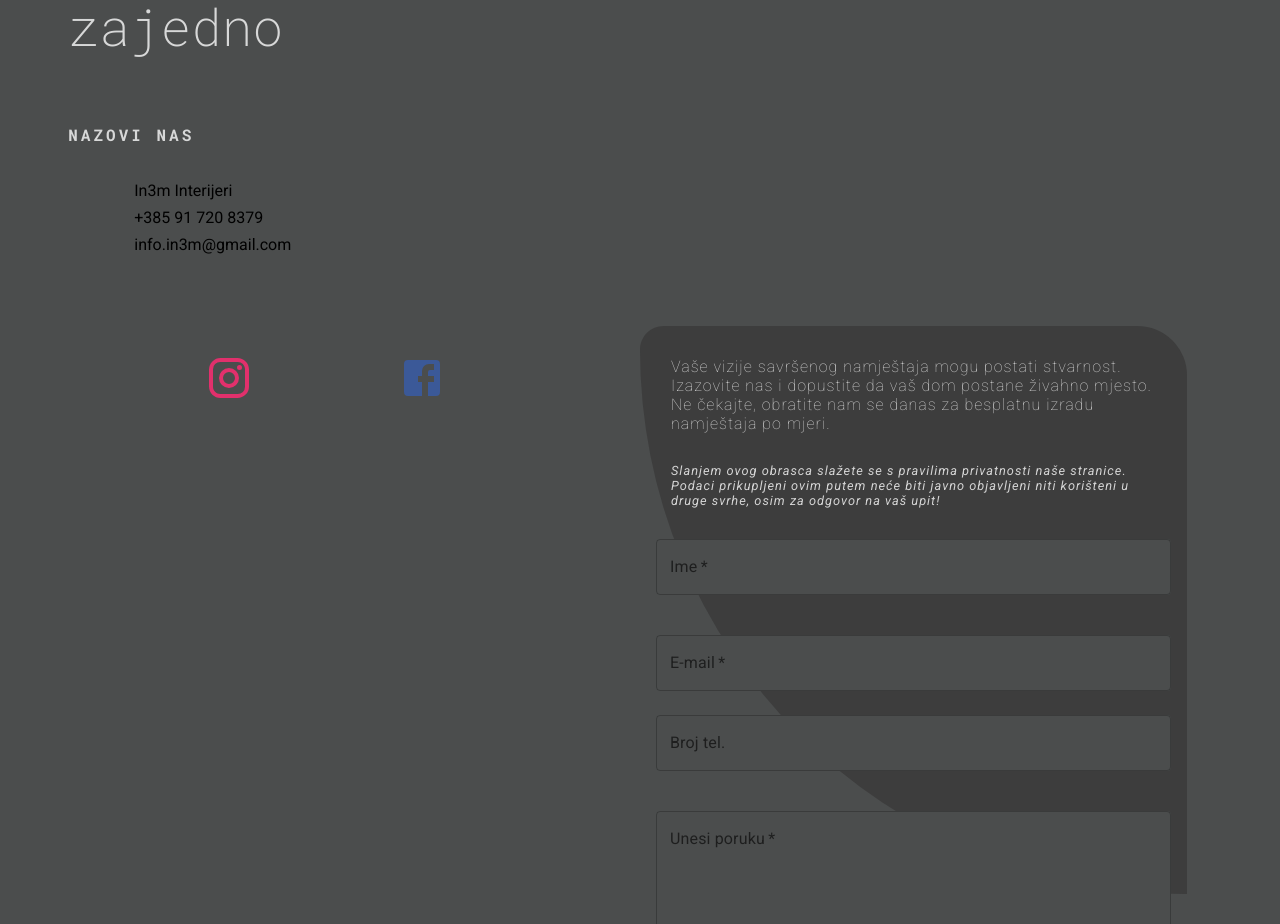
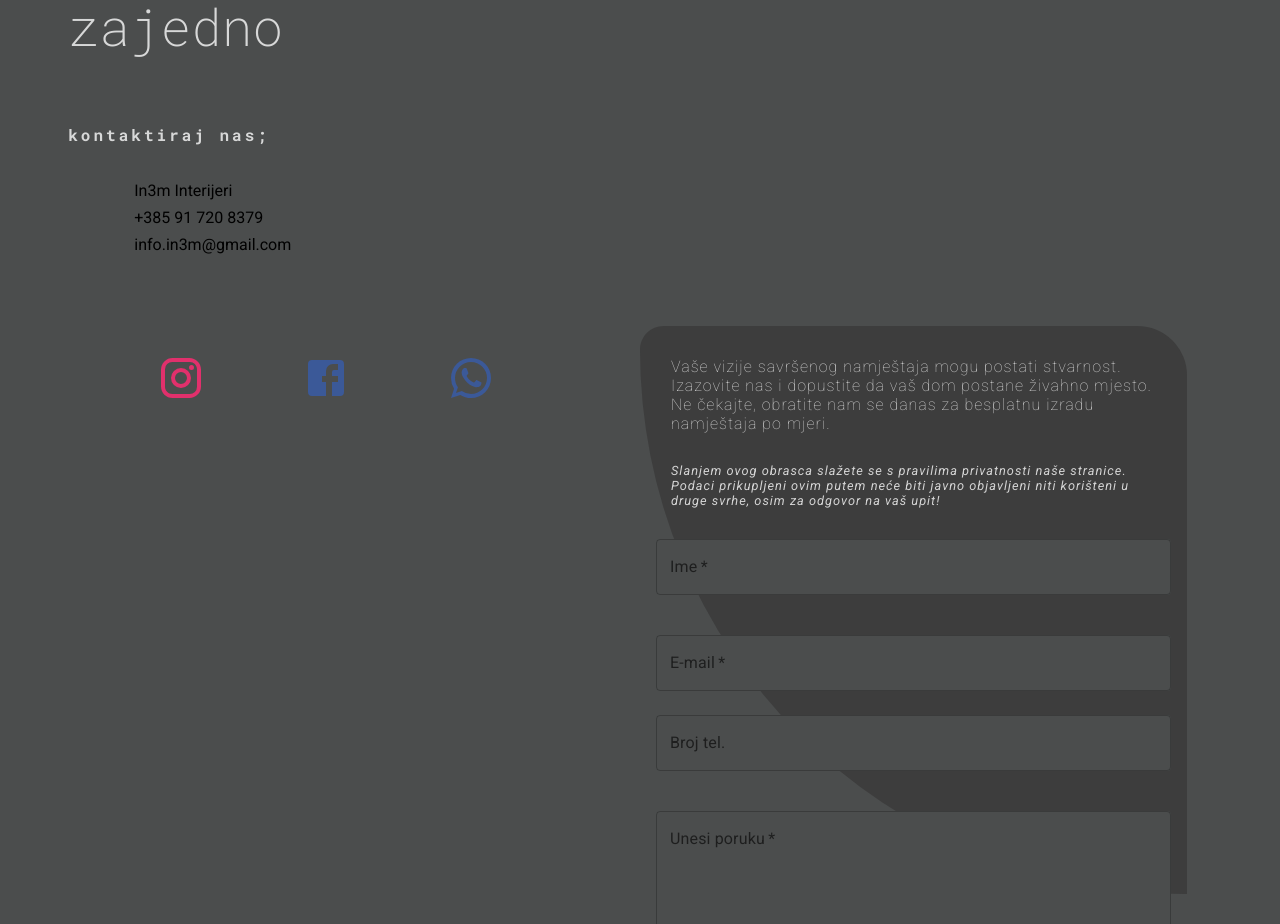
Before and after one commit to AlenZguric/in-3minterijeri, a React (Create React App) app: page / in a window 1280 px wide. Shown: the part 3720-4644 px from the top of the page. Built offline with nearby package versions, Linux system fonts and the light colour scheme; a web font is replaced by a local one.

Commit message:
add whatsapp icon and number

```diff
--- a/src/components/ContactForm.jsx
+++ b/src/components/ContactForm.jsx
@@ -1,6 +1,7 @@
 import React, { useState } from "react";
 import { TextField, Button, IconButton, Box } from "@mui/material";
 import { Facebook, Instagram } from "@mui/icons-material";
+import WhatsAppIcon from "@mui/icons-material/WhatsApp";
 import axios from "axios";
 import { ToastContainer, toast } from "react-toastify";
 import "react-toastify/dist/ReactToastify.css";
@@ -69,7 +70,7 @@ const ContactForm = () => {
       <Box className="contact-info">
         <div className="title-contact-info">
           <h2>Izradimo nešto zajedno</h2>
-          <h4>NAZOVI NAS</h4>
+          <h4>kontaktiraj nas;</h4>
         </div>
         <div className="contact-info">
           <address>
@@ -110,6 +111,13 @@ const ContactForm = () => {
             >
               <Facebook />
             </IconButton>
+            <IconButton
+              href="https://wa.me/385917208379"
+              target="_blank"
+              className="whatsapp"
+            >
+              <WhatsAppIcon  />
+            </IconButton>
           </div>
         </Box>
       </Box>
@@ -125,12 +133,14 @@ const ContactForm = () => {
           <p>
             Vaše vizije savršenog namještaja mogu postati stvarnost. Izazovite
             nas i dopustite da vaš dom postane živahno mjesto. Ne čekajte,
-            obratite nam se danas za besplatnu izradu namještaja po
-            mjeri.
+            obratite nam se danas za besplatnu izradu namještaja po mjeri.
           </p>
-          <p> Slanjem ovog obrasca slažete se s pravilima privatnosti naše
+          <p>
+            {" "}
+            Slanjem ovog obrasca slažete se s pravilima privatnosti naše
             stranice. Podaci prikupljeni ovim putem neće biti javno objavljeni
-            niti korišteni u druge svrhe, osim za odgovor na vaš upit!</p>
+            niti korišteni u druge svrhe, osim za odgovor na vaš upit!
+          </p>
         </div>
         <TextField
           fullWidth
```
